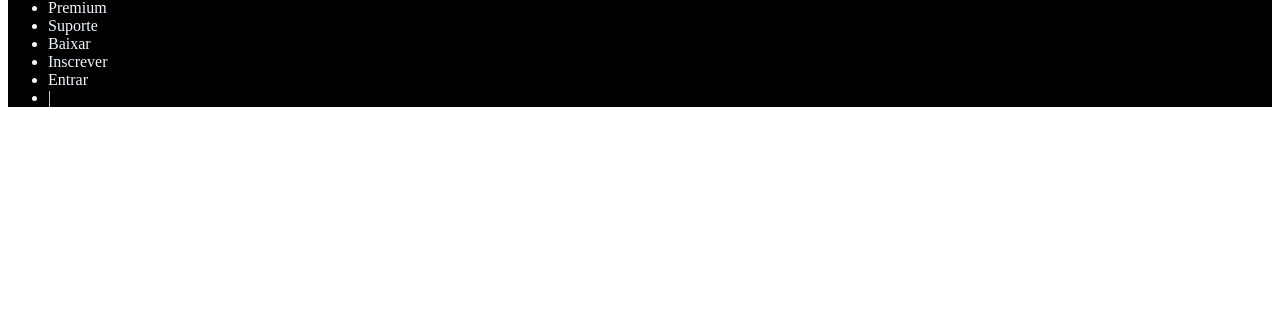
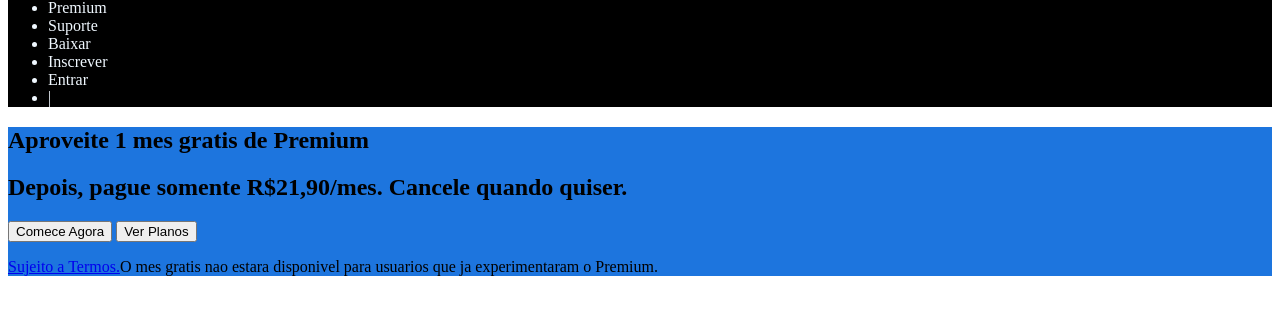
Before and after one commit to npebsjp/trybe-exercicios, a plain HTML site: page spotify-page/index.html in a window 1280 px wide. Shown: the part 74-388 px from the top of the page. Drawn offline with Linux system fonts and the light colour scheme.

Commit message:
Cria section 1 mes gratis de Premium

```diff
--- a/spotify-page/index.html
+++ b/spotify-page/index.html
@@ -21,6 +21,18 @@
       <li>|</li>
     </ul>
   </div>
+  <div>
+
+
+  <section style="background-color: rgb(29, 117, 222);">
+    <h1>Aproveite 1 mes gratis de Premium</h1>
+    <h2>Depois, pague somente R$21,90/mes. Cancele quando quiser.</h2>
+
+    <button>Comece Agora</button>
+    <button>Ver Planos</button>
+    <p><a href="https://www.spotify.com/br-pt/legal/premium-promotional-offer-terms/">Sujeito a Termos.</a>O mes gratis nao estara disponivel para usuarios que ja experimentaram o Premium.</p>
+  </section>
+  </div>
 
 
 </body>
```
